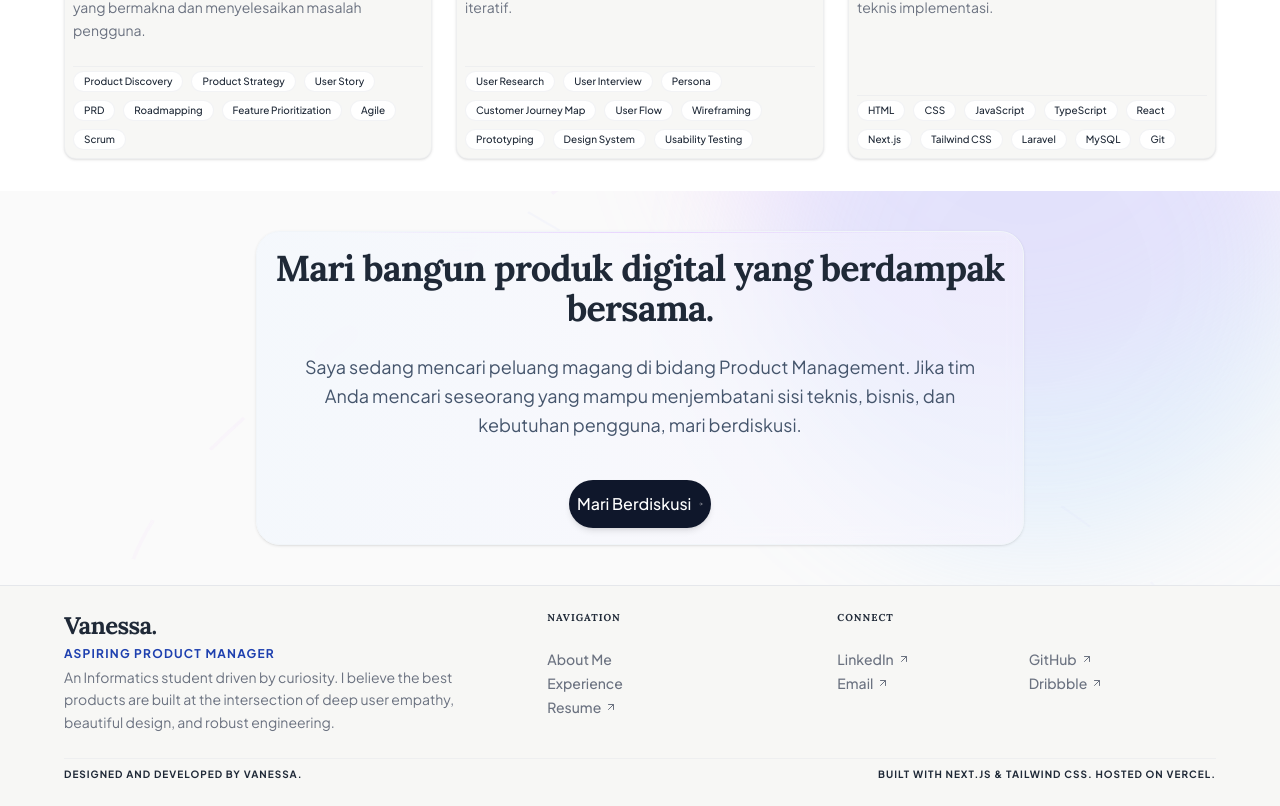
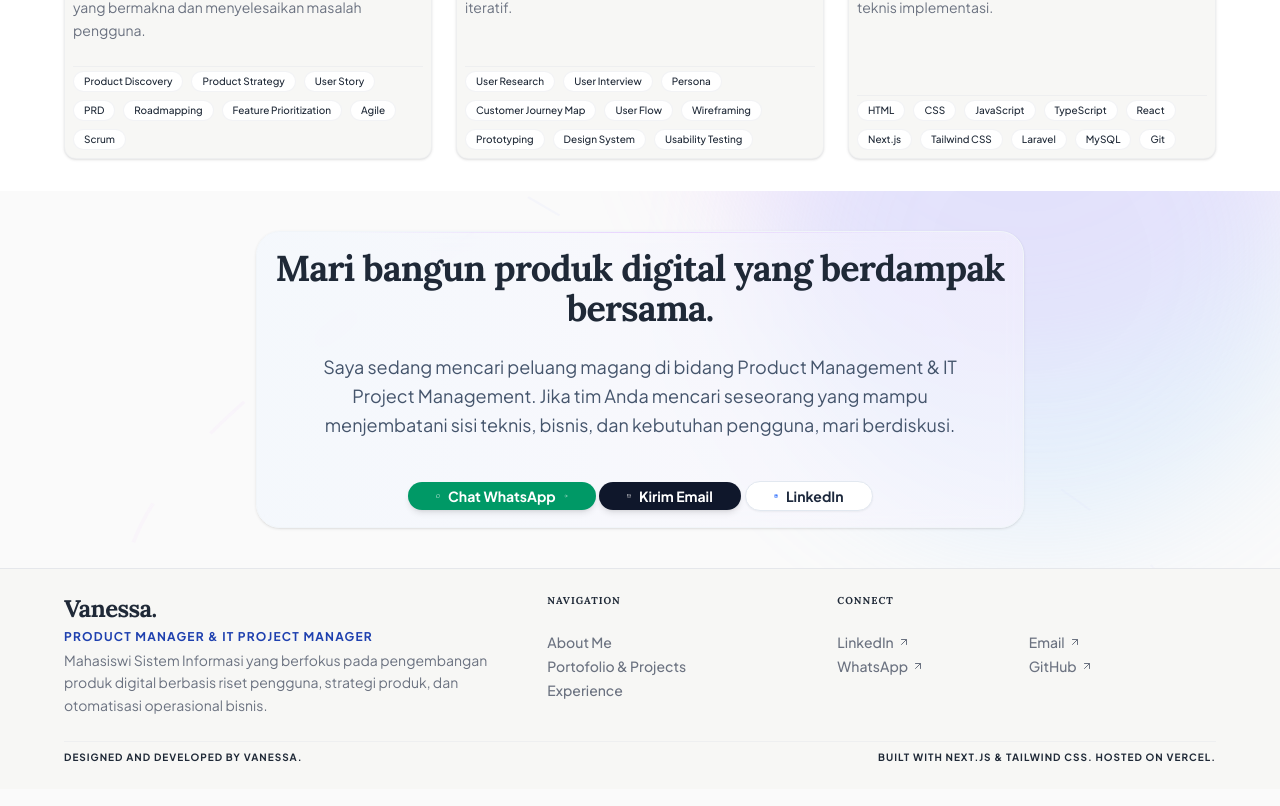
Before and after one commit to vanessamaria29/portofolio, a Next.js app: page / in a window 1280 px wide. Shown: the part 2687-3493 px from the top of the page. Built offline with nearby package versions, Linux system fonts and the light colour scheme; no server answers.

Commit message:
fix: update all social, email, and WhatsApp buttons with correct links (LinkedIn, Email, WhatsApp 085695886864)

```diff
--- a/src/app/about/page.tsx
+++ b/src/app/about/page.tsx
@@ -12,9 +12,9 @@ export const metadata: Metadata = {
   title: "About",
   description: "Learn more about my professional journey, product mindset, core values, and what drives me to build meaningful digital products.",
   openGraph: {
-    title: "About Alex | Product Manager",
+    title: "About Vanessa | Product Manager",
     description: "Learn more about my professional journey, product mindset, and core values.",
-    url: "https://portfolio.com/about",
+    url: "https://vanessamaria.dev/about",
   }
 }
 
@@ -24,8 +24,8 @@ export default function AboutPage() {
     "@type": "ProfilePage",
     "mainEntity": {
       "@type": "Person",
-      "name": "Alex",
-      "jobTitle": "Senior Product Manager",
+      "name": "Vanessa",
+      "jobTitle": "Product Manager",
       "description": "Product Manager with a background in UX design and frontend engineering.",
     }
   }
--- a/src/app/layout.tsx
+++ b/src/app/layout.tsx
@@ -75,8 +75,9 @@ const homeJsonLd = {
       "jobTitle": "Product Manager",
       "url": "https://vanessamaria.dev",
       "sameAs": [
-        "https://linkedin.com",
-        "https://github.com"
+        "https://www.linkedin.com/in/vanessa-maria-2a630b362",
+        "https://wa.me/6285695886864",
+        "mailto:vanessapardedemaria@gmail.com"
       ]
     },
     {
--- a/src/app/page.tsx
+++ b/src/app/page.tsx
@@ -41,8 +41,9 @@ export default function Home() {
     jobTitle: "Product Management Intern",
     url: "https://vanessamaria.dev",
     sameAs: [
-      "https://linkedin.com",
-      "https://github.com",
+      "https://www.linkedin.com/in/vanessa-maria-2a630b362",
+      "https://wa.me/6285695886864",
+      "mailto:vanessapardedemaria@gmail.com",
     ],
   }
 
--- a/src/components/about/about-hero.tsx
+++ b/src/components/about/about-hero.tsx
@@ -17,7 +17,7 @@ export function AboutHero() {
           <FadeIn direction="up" delay={0.1}>
             <div className="flex flex-col gap-6 text-lg text-text-secondary sm:text-xl leading-relaxed">
               <p>
-                My name is Alex. I am a Product Manager with a foundation in UX strategy and frontend engineering. I don't just manage backlogs; I orchestrate the delivery of meaningful solutions to complex user problems.
+                My name is Vanessa. I am an Information Systems student & Aspiring Product Manager. I don't just manage backlogs; I orchestrate the delivery of meaningful solutions to complex user problems.
               </p>
               <p>
                 My current focus is on building B2B SaaS platforms that empower teams to work more efficiently, bringing consumer-grade design to enterprise software.
--- a/src/components/home/contact-cta.tsx
+++ b/src/components/home/contact-cta.tsx
@@ -1,10 +1,9 @@
 import * as React from "react"
 import { Section } from "@/components/layout/section"
 import { Container } from "@/components/layout/container"
-import { Button } from "@/components/ui/button"
 import { FadeIn } from "@/components/animations/fade-in"
 import { HoverLift } from "@/components/animations/hover-lift"
-import { ArrowRight, Mail } from "lucide-react"
+import { ArrowRight, Mail, MessageCircle } from "lucide-react"
 
 export function ContactCTA() {
   return (
@@ -12,21 +11,53 @@ export function ContactCTA() {
       <Container>
         <FadeIn direction="up">
           <div className="flex flex-col items-center text-center max-w-3xl mx-auto p-10 md:p-16 rounded-3xl bg-gradient-to-r from-blue-50/50 to-purple-50/50 border border-slate-100 shadow-sm backdrop-blur-sm relative overflow-hidden">
-            {/* Subtle inner glow */}
             <div className="absolute top-0 left-1/2 -translate-x-1/2 w-[80%] h-[1px] bg-gradient-to-r from-transparent via-purple-300/50 to-transparent" />
 
             <h2 className="text-3xl md:text-4xl font-bold tracking-tight text-text-primary mb-6">
               Mari bangun produk digital yang berdampak bersama.
             </h2>
             <p className="text-lg text-slate-600 mb-10 max-w-2xl leading-relaxed">
-              Saya sedang mencari peluang magang di bidang Product Management. Jika tim Anda mencari seseorang yang mampu menjembatani sisi teknis, bisnis, dan kebutuhan pengguna, mari berdiskusi.
+              Saya sedang mencari peluang magang di bidang Product Management & IT Project Management. Jika tim Anda mencari seseorang yang mampu menjembatani sisi teknis, bisnis, dan kebutuhan pengguna, mari berdiskusi.
             </p>
-            <HoverLift>
-              <Button size="lg" className="rounded-full px-8 py-6 text-base group bg-slate-900 hover:bg-slate-800 transition-colors shadow-md hover:shadow-lg">
-                Mari Berdiskusi
-                <ArrowRight className="ml-2 h-4 w-4 transition-transform duration-300 group-hover:translate-x-1" />
-              </Button>
-            </HoverLift>
+
+            <div className="flex flex-wrap items-center justify-center gap-4">
+              <HoverLift>
+                <a
+                  href="https://wa.me/6285695886864"
+                  target="_blank"
+                  rel="noopener noreferrer"
+                  className="inline-flex items-center gap-2 rounded-full px-7 py-4 text-sm font-bold text-white bg-emerald-600 hover:bg-emerald-700 transition-colors shadow-md hover:shadow-lg active:scale-95 select-none"
+                >
+                  <MessageCircle className="w-4 h-4" />
+                  <span>Chat WhatsApp</span>
+                  <ArrowRight className="w-4 h-4" />
+                </a>
+              </HoverLift>
+
+              <HoverLift>
+                <a
+                  href="mailto:vanessapardedemaria@gmail.com"
+                  className="inline-flex items-center gap-2 rounded-full px-7 py-4 text-sm font-bold text-white bg-slate-900 hover:bg-slate-800 transition-colors shadow-md hover:shadow-lg active:scale-95 select-none"
+                >
+                  <Mail className="w-4 h-4" />
+                  <span>Kirim Email</span>
+                </a>
+              </HoverLift>
+
+              <HoverLift>
+                <a
+                  href="https://www.linkedin.com/in/vanessa-maria-2a630b362"
+                  target="_blank"
+                  rel="noopener noreferrer"
+                  className="inline-flex items-center gap-2 rounded-full px-7 py-4 text-sm font-bold text-slate-800 bg-white border border-slate-200 hover:bg-slate-50 hover:border-slate-300 transition-colors shadow-xs active:scale-95 select-none"
+                >
+                  <svg className="w-4 h-4 fill-blue-600" viewBox="0 0 24 24">
+                    <path d="M19 3a2 2 0 0 1 2 2v14a2 2 0 0 1-2 2H5a2 2 0 0 1-2-2V5a2 2 0 0 1 2-2h14m-.5 15.5v-5.3a3.26 3.26 0 0 0-3.26-3.26c-.85 0-1.84.52-2.28 1.3v-1.11h-2.79v8.37h2.79v-4.93c0-.77.62-1.4 1.39-1.4a1.4 1.4 0 0 1 1.4 1.4v4.93h2.75M6.88 8.56a1.68 1.68 0 0 0 1.68-1.68c0-.93-.75-1.69-1.68-1.69a1.69 1.69 0 0 0-1.69 1.69c0 .93.76 1.68 1.69 1.68m1.39 9.94v-8.37H5.5v8.37h2.77z"/>
+                  </svg>
+                  <span>LinkedIn</span>
+                </a>
+              </HoverLift>
+            </div>
           </div>
         </FadeIn>
       </Container>
--- a/src/components/layout/footer.tsx
+++ b/src/components/layout/footer.tsx
@@ -22,10 +22,10 @@ const Footer = React.forwardRef<HTMLElement, FooterProps>(
                 Vanessa.
               </span>
               <span className="text-xs font-bold uppercase tracking-widest text-accent-primary mb-4">
-                Aspiring Product Manager
+                Product Manager & IT Project Manager
               </span>
               <p className="text-sm text-text-secondary leading-relaxed max-w-md">
-                An Informatics student driven by curiosity. I believe the best products are built at the intersection of deep user empathy, beautiful design, and robust engineering.
+                Mahasiswi Sistem Informasi yang berfokus pada pengembangan produk digital berbasis riset pengguna, strategi produk, dan otomatisasi operasional bisnis.
               </p>
             </div>
 
@@ -33,13 +33,9 @@ const Footer = React.forwardRef<HTMLElement, FooterProps>(
             <div className="md:col-span-6 lg:col-span-3 flex flex-col">
               <h4 className="text-[10px] font-bold uppercase tracking-widest text-text-tertiary mb-6">Navigation</h4>
               <nav className="flex flex-col gap-4">
-                <a href="/about" className="text-sm text-text-secondary hover:text-accent-primary transition-colors font-medium">About Me</a>
-
+                <a href="/#about" className="text-sm text-text-secondary hover:text-accent-primary transition-colors font-medium">About Me</a>
+                <a href="/#portfolio" className="text-sm text-text-secondary hover:text-accent-primary transition-colors font-medium">Portofolio & Projects</a>
                 <a href="/#experience" className="text-sm text-text-secondary hover:text-accent-primary transition-colors font-medium">Experience</a>
-                <a href="/resume.pdf" target="_blank" rel="noopener noreferrer" className="text-sm text-text-secondary hover:text-accent-primary transition-colors font-medium flex items-center">
-                  Resume
-                  <ArrowUpRight className="ml-1 h-3 w-3" />
-                </a>
               </nav>
             </div>
 
@@ -47,17 +43,35 @@ const Footer = React.forwardRef<HTMLElement, FooterProps>(
             <div className="md:col-span-6 lg:col-span-4 flex flex-col">
               <h4 className="text-[10px] font-bold uppercase tracking-widest text-text-tertiary mb-6">Connect</h4>
               <div className="grid grid-cols-2 gap-4">
-                <a href="https://linkedin.com" target="_blank" rel="noopener noreferrer" className="text-sm text-text-secondary hover:text-accent-primary transition-colors font-medium flex items-center">
+                <a
+                  href="https://www.linkedin.com/in/vanessa-maria-2a630b362"
+                  target="_blank"
+                  rel="noopener noreferrer"
+                  className="text-sm text-text-secondary hover:text-accent-primary transition-colors font-medium flex items-center"
+                >
                   LinkedIn <ArrowUpRight className="ml-1 h-3 w-3" />
                 </a>
-                <a href="https://github.com" target="_blank" rel="noopener noreferrer" className="text-sm text-text-secondary hover:text-accent-primary transition-colors font-medium flex items-center">
-                  GitHub <ArrowUpRight className="ml-1 h-3 w-3" />
-                </a>
-                <a href="mailto:vanessa@example.com" className="text-sm text-text-secondary hover:text-accent-primary transition-colors font-medium flex items-center">
+                <a
+                  href="mailto:vanessapardedemaria@gmail.com"
+                  className="text-sm text-text-secondary hover:text-accent-primary transition-colors font-medium flex items-center"
+                >
                   Email <ArrowUpRight className="ml-1 h-3 w-3" />
                 </a>
-                <a href="https://dribbble.com" target="_blank" rel="noopener noreferrer" className="text-sm text-text-secondary hover:text-accent-primary transition-colors font-medium flex items-center">
-                  Dribbble <ArrowUpRight className="ml-1 h-3 w-3" />
+                <a
+                  href="https://wa.me/6285695886864"
+                  target="_blank"
+                  rel="noopener noreferrer"
+                  className="text-sm text-text-secondary hover:text-accent-primary transition-colors font-medium flex items-center"
+                >
+                  WhatsApp <ArrowUpRight className="ml-1 h-3 w-3" />
+                </a>
+                <a
+                  href="https://github.com"
+                  target="_blank"
+                  rel="noopener noreferrer"
+                  className="text-sm text-text-secondary hover:text-accent-primary transition-colors font-medium flex items-center"
+                >
+                  GitHub <ArrowUpRight className="ml-1 h-3 w-3" />
                 </a>
               </div>
             </div>
--- a/src/components/layout/navigation.tsx
+++ b/src/components/layout/navigation.tsx
@@ -121,7 +121,7 @@ const Navigation = React.forwardRef<HTMLElement, NavigationProps>(
 
             <div className="flex items-center gap-3">
               <Link
-                href="mailto:vanessa.maria2905@gmail.com"
+                href="mailto:vanessapardedemaria@gmail.com"
                 className="hidden md:inline-flex h-10 items-center justify-center rounded-xl bg-slate-900 px-5 text-xs font-bold text-white transition-all hover:bg-slate-800 focus-visible:outline-none focus-visible:ring-2 focus-visible:ring-slate-900 shadow-xs active:scale-95 cursor-pointer select-none"
               >
                 Let's Connect
@@ -194,7 +194,7 @@ const Navigation = React.forwardRef<HTMLElement, NavigationProps>(
 
               <div className="pt-4 border-t border-slate-100 flex flex-col gap-3">
                 <Link
-                  href="mailto:vanessa.maria2905@gmail.com"
+                  href="mailto:vanessapardedemaria@gmail.com"
                   onClick={() => setMobileMenuOpen(false)}
                   className="w-full flex items-center justify-center gap-2 py-3.5 rounded-xl bg-slate-900 text-white font-bold text-sm shadow-xs hover:bg-slate-800 transition-all active:scale-98 cursor-pointer"
                 >
```
